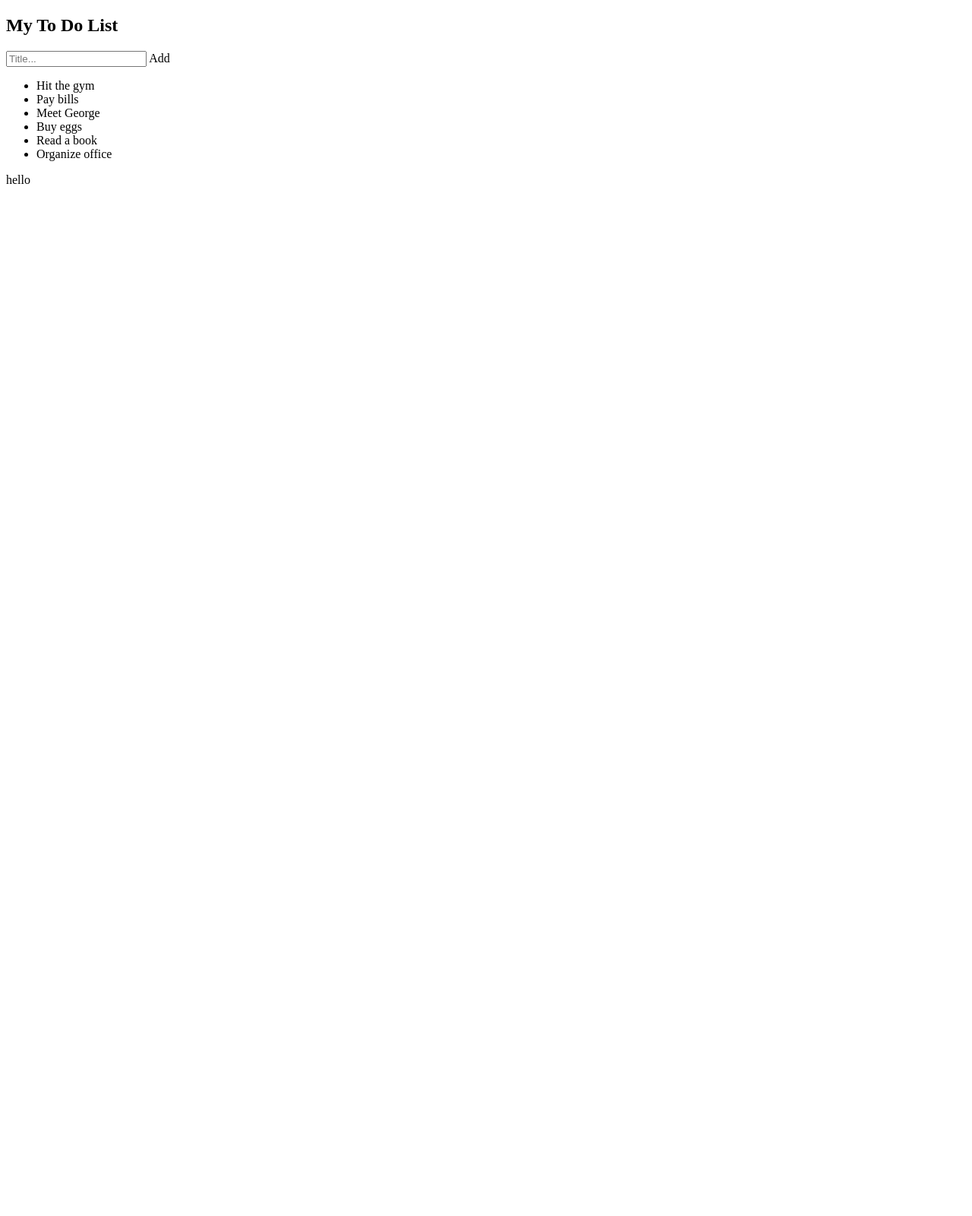
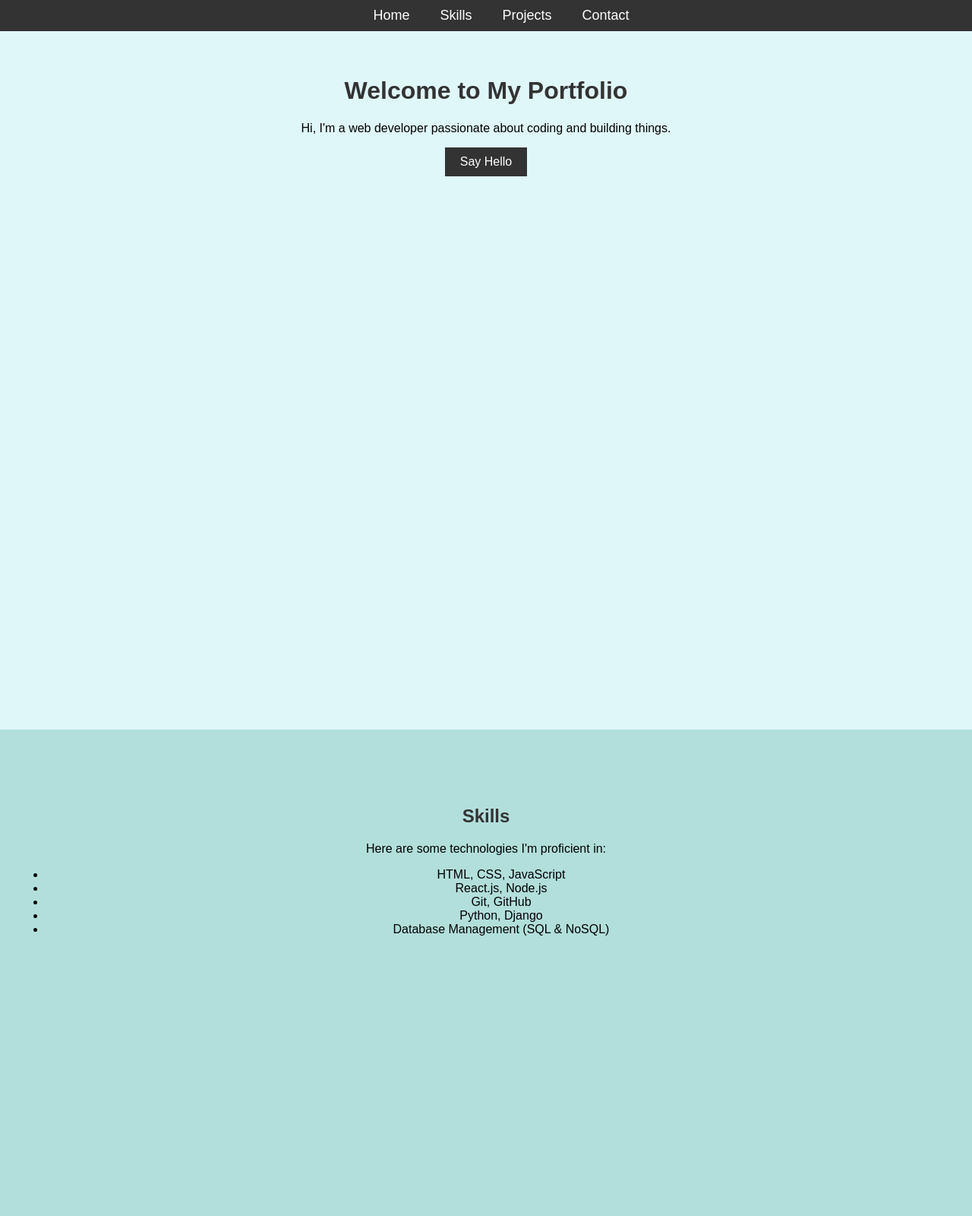
Before and after one commit to usavk/Portfolio, a plain HTML site: page index.html in a window 1280 px wide. Shown: the top 1600 px of the page at 76% size. Before the commit the page ends 800 px from the top, so only its background shows below. Drawn offline with Linux system fonts and the light colour scheme.

Commit message:
Update index.html

```diff
--- a/index.html
+++ b/index.html
@@ -1,33 +1,196 @@
 <!DOCTYPE html>
-<html>
+<html lang="en">
 <head>
-<meta charset="UTF-8">
-<title>Insert title here</title>
+  <meta charset="UTF-8">
+  <meta name="viewport" content="width=device-width, initial-scale=1.0">
+  <title>My Portfolio</title>
+  <style>
+    body {
+      font-family: Arial, sans-serif;
+      margin: 0;
+      padding: 0;
+      box-sizing: border-box;
+      background-color: #f4f4f9;
+    }
+
+    /* Navbar Styles */
+    nav {
+      background-color: #333;
+      padding: 10px 20px;
+      position: fixed;
+      width: 100%;
+      top: 0;
+      left: 0;
+      z-index: 100;
+    }
+
+    nav ul {
+      list-style-type: none;
+      margin: 0;
+      padding: 0;
+      display: flex;
+      justify-content: center;
+    }
+
+    nav ul li {
+      margin: 0 20px;
+    }
+
+    nav ul li a {
+      color: white;
+      text-decoration: none;
+      font-size: 18px;
+    }
+
+    nav ul li a:hover {
+      text-decoration: underline;
+    }
+
+    /* Main Section Styles */
+    .section {
+      padding: 80px 20px;
+      text-align: center;
+      min-height: 100vh;
+    }
+
+    .intro {
+      background-color: #e0f7fa;
+    }
+
+    .skills {
+      background-color: #b2dfdb;
+    }
+
+    .projects {
+      background-color: #80cbc4;
+    }
+
+    .contact {
+      background-color: #4db6ac;
+    }
+
+    h1, h2 {
+      color: #333;
+    }
+
+    /* Button Styles */
+    .btn {
+      background-color: #333;
+      color: white;
+      padding: 10px 20px;
+      border: none;
+      cursor: pointer;
+      font-size: 16px;
+      transition: background-color 0.3s ease;
+    }
+
+    .btn:hover {
+      background-color: #555;
+    }
+
+    /* Form Styles */
+    form input, form textarea {
+      width: 80%;
+      padding: 10px;
+      margin: 10px 0;
+      border: 1px solid #ddd;
+      border-radius: 4px;
+      font-size: 16px;
+    }
+
+    form button {
+      background-color: #333;
+      color: white;
+      border: none;
+      padding: 12px 30px;
+      cursor: pointer;
+      border-radius: 5px;
+      font-size: 16px;
+    }
+
+    form button:hover {
+      background-color: #555;
+    }
+
+    /* Smooth Scroll */
+    html {
+      scroll-behavior: smooth;
+    }
+
+  </style>
 </head>
 <body>
-<div id="myDIV" class="header">
-  <h2>My To Do List</h2>
-  <input type="text" id="myInput" placeholder="Title...">
-  <span onclick="newElement()" class="addBtn">Add</span>
-</div>
 
-<ul id="myUL">
-  <li>Hit the gym</li>
-  <li class="checked">Pay bills</li>
-  <li>Meet George</li>
-  <li>Buy eggs</li>
-  <li>Read a book</li>
-  <li>Organize office</li>
-</ul>
-<p>hello</p>
+  <!-- Navbar -->
+  <nav>
+    <ul>
+      <li><a href="#intro">Home</a></li>
+      <li><a href="#skills">Skills</a></li>
+      <li><a href="#projects">Projects</a></li>
+      <li><a href="#contact">Contact</a></li>
+    </ul>
+  </nav>
+
+  <!-- Home Section -->
+  <div id="intro" class="section intro">
+    <h1>Welcome to My Portfolio</h1>
+    <p>Hi, I'm a web developer passionate about coding and building things.</p>
+    <button class="btn" onclick="alert('Thank you for visiting!')">Say Hello</button>
+  </div>
+
+  <!-- Skills Section -->
+  <div id="skills" class="section skills">
+    <h2>Skills</h2>
+    <p>Here are some technologies I'm proficient in:</p>
+    <ul>
+      <li>HTML, CSS, JavaScript</li>
+      <li>React.js, Node.js</li>
+      <li>Git, GitHub</li>
+      <li>Python, Django</li>
+      <li>Database Management (SQL & NoSQL)</li>
+    </ul>
+  </div>
+
+  <!-- Projects Section -->
+  <div id="projects" class="section projects">
+    <h2>Projects</h2>
+    <p>Here are some of the projects I have worked on:</p>
+    <ul>
+      <li><strong>Portfolio Website</strong> - A personal website built using HTML, CSS, and JavaScript.</li>
+      <li><strong>To-Do App</strong> - A task manager application built with React.js and Node.js.</li>
+      <li><strong>Weather App</strong> - A weather forecasting app using a third-party API for real-time weather data.</li>
+    </ul>
+  </div>
+
+  <!-- Contact Section -->
+  <div id="contact" class="section contact">
+    <h2>Contact Me</h2>
+    <p>If you'd like to get in touch, feel free to send me a message:</p>
+    <form id="contactForm">
+      <input type="text" id="name" name="name" placeholder="Your Name" required>
+      <input type="email" id="email" name="email" placeholder="Your Email" required>
+      <textarea id="message" name="message" placeholder="Your Message" required></textarea>
+      <button type="submit" class="btn">Send Message</button>
+    </form>
+  </div>
+
+  <script>
+    // JavaScript to handle form submission
+    document.getElementById('contactForm').addEventListener('submit', function(event) {
+      event.preventDefault();
+
+      const name = document.getElementById('name').value;
+      const email = document.getElementById('email').value;
+      const message = document.getElementById('message').value;
+
+      if (name && email && message) {
+        alert(`Message sent! \nName: ${name} \nEmail: ${email} \nMessage: ${message}`);
+        // You can replace this with actual backend logic to send the message
+      } else {
+        alert("Please fill out all fields.");
+      }
+    });
+  </script>
+
 </body>
-<script>
-function newElement() {
-	var li= document.createElement("li");
-	var tex = document.getElementById('myInput').value;
-	var t=document.createTextNode(tex);
-	li.appendChild(t);
-	document.getElementById("myUL").appendChild(li);
-}
-</script>
 </html>
```
